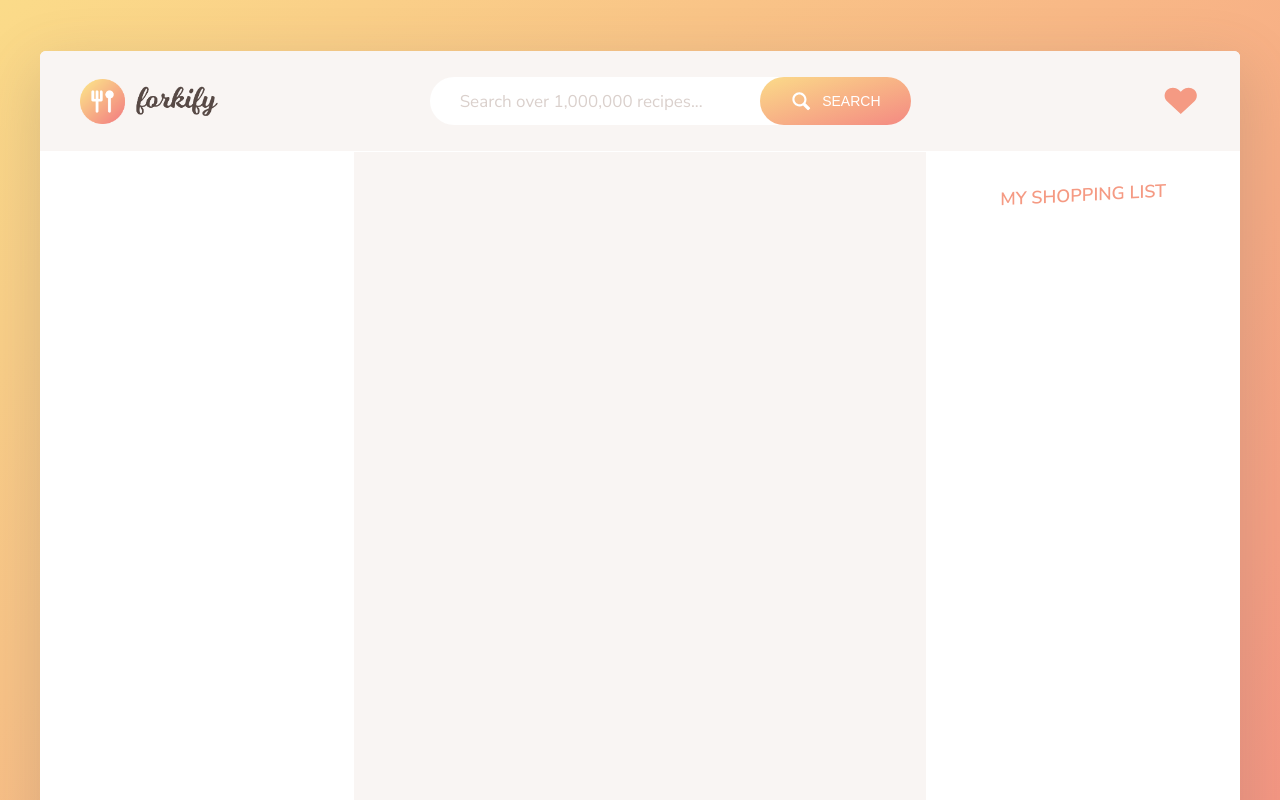
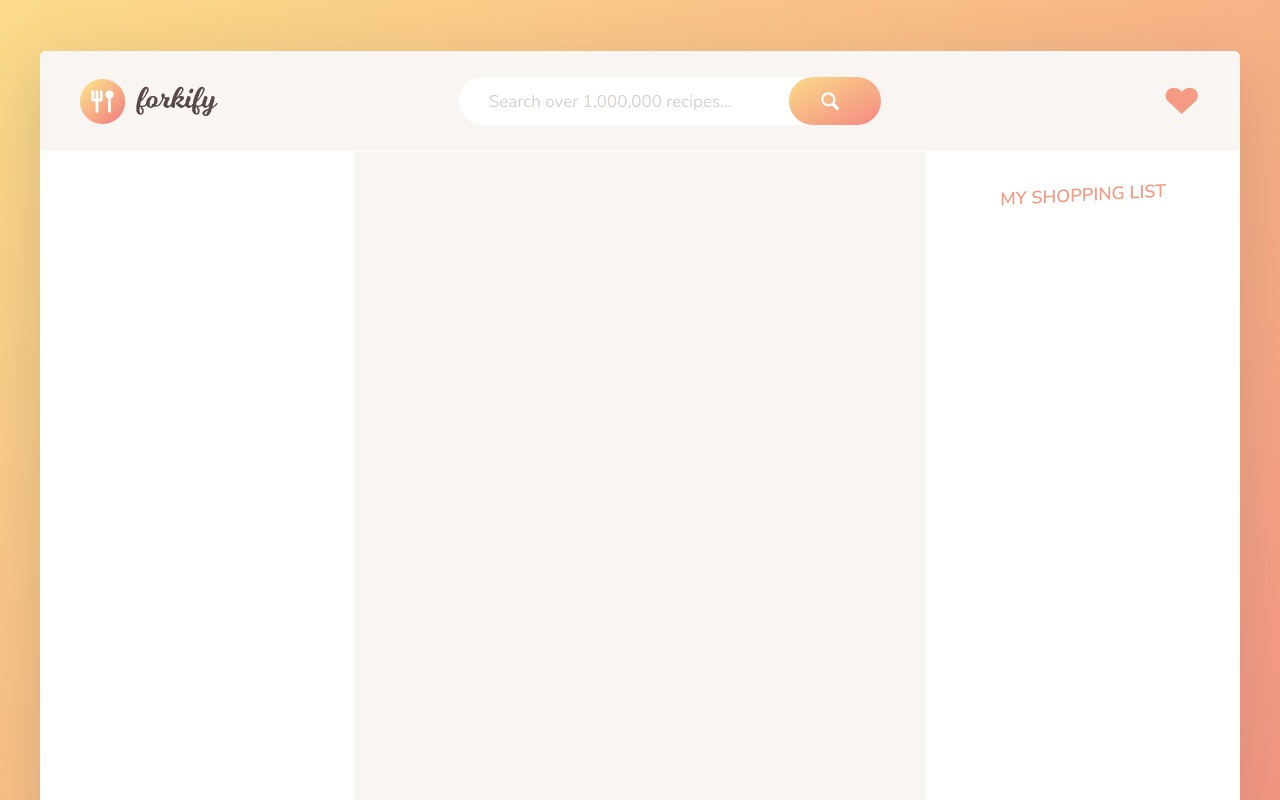
Before and after one commit to poojataware/forkify-app, a website built with webpack: page dist/index.html in a window 1280 px wide. Shown: the top 800 px of the page. Built offline with nearby package versions, Linux system fonts and the light colour scheme.

Commit message:
Update index.html

```diff
--- a/dist/index.html
+++ b/dist/index.html
@@ -21,7 +21,7 @@
                     <svg class="search__icon">
                         <use href="img/icons.svg#icon-magnifying-glass"></use>
                     </svg>
-                    <span>Search</span>
+                    <span></span>
                 </button>
             </form>
             <div class="likes">
```
